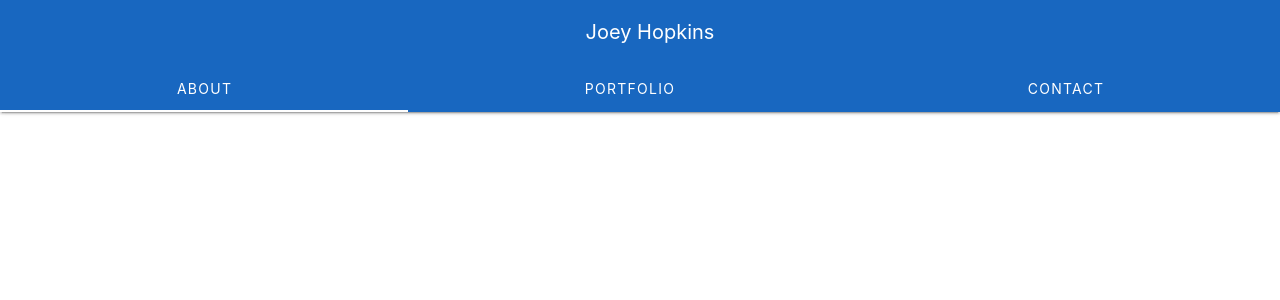
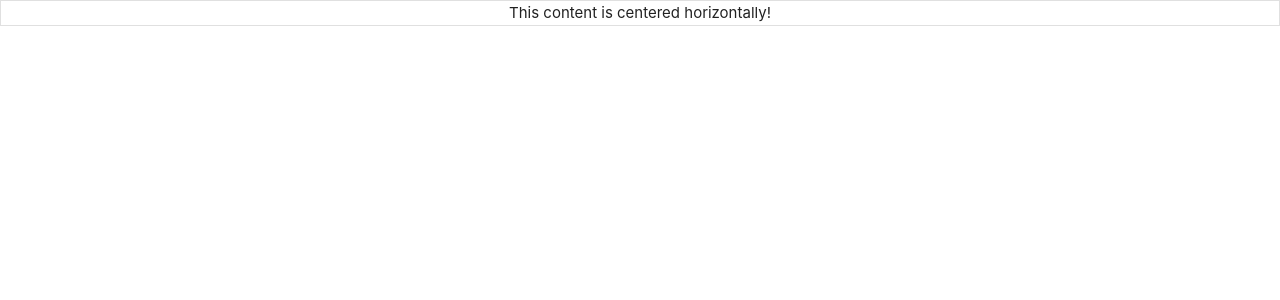
Before and after one commit to JoeyHopkins/MySite, a Vue app in the folder frontend/: page / in a window 1280 px wide. Shown: the top 300 px of the page. Built offline with nearby package versions, Linux system fonts and the light colour scheme.

Commit message:
removed app bar and got the app space taking up the whole page

```diff
--- a/frontend/src/App.vue
+++ b/frontend/src/App.vue
@@ -1,5 +1,7 @@
 <template>
-  <component v-bind:is="layout"></component>
+  <v-app>
+    <component v-bind:is="layout"></component>
+  </v-app>
 </template>
 <script>
 import LayoutDefault from "@/layouts/Default.vue";
@@ -14,4 +16,3 @@ export default {
   },
 };
 </script>
-<style scoped></style>
--- a/frontend/src/assets/main.css
+++ b/frontend/src/assets/main.css
@@ -1,11 +1,9 @@
 @import './base.css';
 
 #app {
-  max-width: 1280px;
-  margin: 0 auto;
-  padding: 2rem;
-
+  width: 100vw;
   font-weight: normal;
+  overflow-y: auto;
 }
 
 a,
@@ -21,7 +19,7 @@ a,
   }
 }
 
-@media (min-width: 1024px) {
+/* @media (min-width: 1024px) {
   body {
     display: flex;
     place-items: center;
@@ -29,7 +27,6 @@ a,
 
   #app {
     display: grid;
-    grid-template-columns: 1fr 1fr;
-    padding: 0 2rem;
+    grid-template-columns: 100fr 1fr;
   }
-}
+} */
--- a/frontend/src/layouts/Default.vue
+++ b/frontend/src/layouts/Default.vue
@@ -1,43 +1,10 @@
 <template>
-  <v-app>
-    <v-app-bar :elevation="2" color="primary">
-      <v-app-bar-title color="black--text" class="title">Joey Hopkins</v-app-bar-title>
-      <template v-slot:extension>
-        <v-tabs
-        v-model="tab"
-        bg-color="transparent"
-        color="basil"
-        grow
-      >
-        <v-tab
-          v-for="item in items"
-          :key="item"
-          :value="item"
-        >
-          {{ item }}
-        </v-tab>
-      </v-tabs>
-      </template>
-
-    </v-app-bar>
-  </v-app>
+  <div class="centered-element border">
+    <p>This content is centered horizontally!</p>
+  </div>
 </template>
-<script>
-  export default {
-    data () {
-      return {
-        tab: null,
-        items: [
-          'About', 'Portfolio', 'Contact',
-        ],
-        text: 'Lorem ipsum dolor sit amet, consectetur adipiscing elit, sed do eiusmod tempor incididunt ut labore et dolore magna aliqua. Ut enim ad minim veniam, quis nostrud exercitation ullamco laboris nisi ut aliquip ex ea commodo consequat.',
-      }
-    },
-  }
-</script>
-<style scoped>
-.title {
-  color: white;
-  text-align: center;
+<style>
+.centered-element {
+  text-align: center; /* Aligns content inside the container horizontally */
 }
 </style>
```
